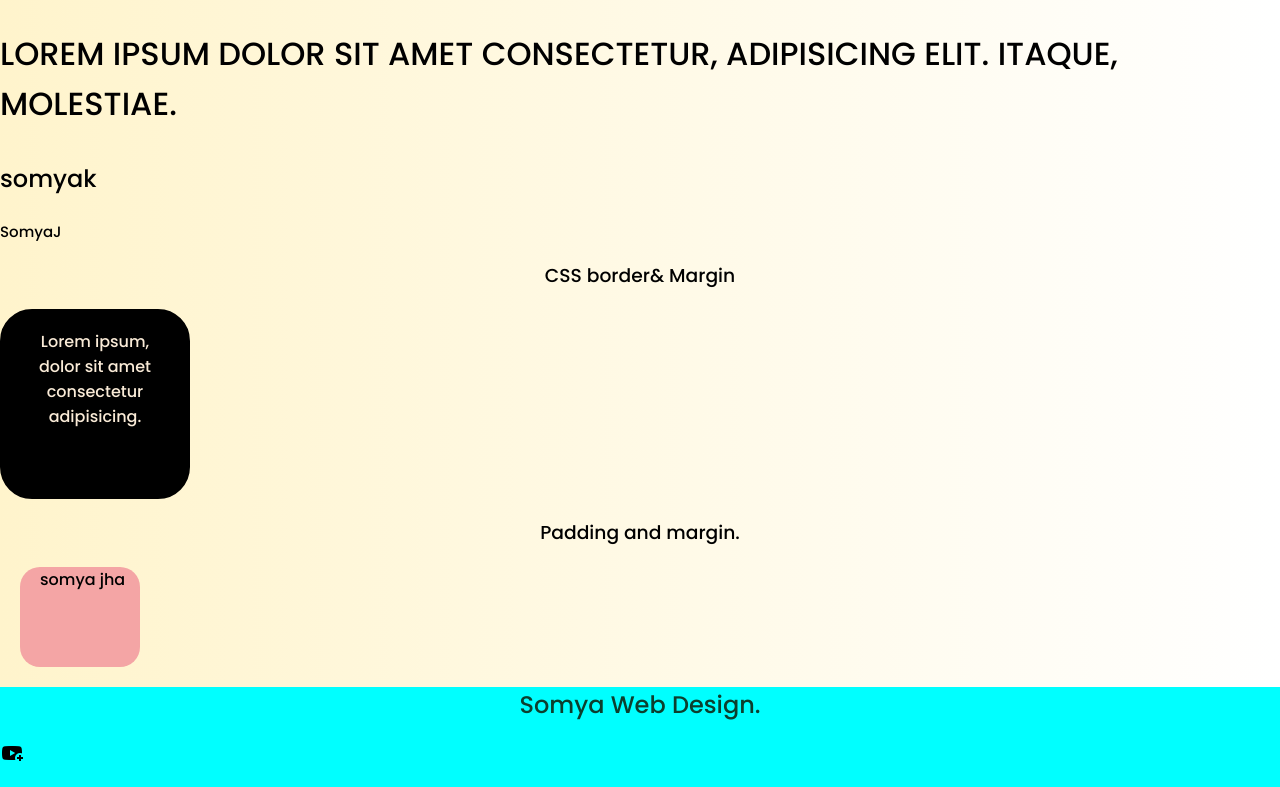
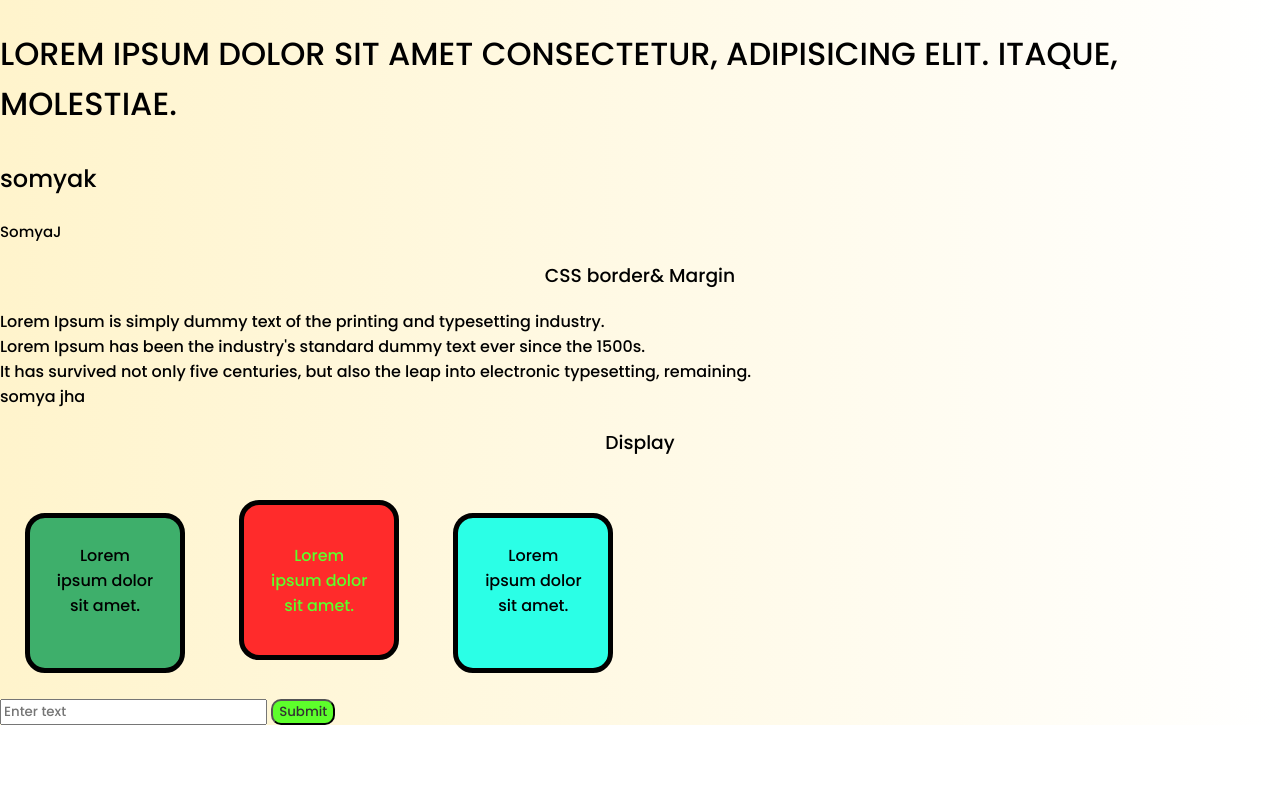
Before and after one commit to somyajha1233/CSS3, a plain HTML site: page index.html in a window 1280 px wide. Shown: the part 1005-1792 px from the top of the page. After the commit the page ends 1730 px from the top, so only its background shows below. Drawn offline with nearby package versions, Linux system fonts and the light colour scheme.

Commit message:
Add files via upload

```diff
--- a/index.html
+++ b/index.html
@@ -39,7 +39,7 @@
 </p>
 </h5>
 <center>
-<button> <a href="youo.html"target=blank><b> Learning Path!</b></a></button></center>
+<button id="io"> <a href="youo.html"target=blank><b> Learning Path!</b></a></button></center>
 <div id="page1">
 <h3> <center>  ID selector </center></h3>
 <p id="somya"> Lorem ipsum dolor sit amet consectetur adipisicing elit. Enim velit magni molestiae officiis? Minima blanditiis perferendis molestias sint doloremque exercitationem non repellat aperiam, labore velit repudiandae ullam nihil doloribus amet?</p>
@@ -64,22 +64,29 @@
 </div>
     <div id="page4">
         <h3> <center> CSS border& Margin </center></h3>
-        <div class="uy">
-         <center>  Lorem ipsum, dolor sit amet consectetur adipisicing. </center>
+        <div class="container">
+            <div class="rectangle black-rectangle">
+                Lorem Ipsum is simply dummy text of the printing and typesetting industry.
+            </div>
+            <div class="rectangle red-rectangle">
+                Lorem Ipsum has been the industry's standard dummy text ever since the 1500s.
+            </div>
+            <div class="rectangle blue-rectangle">
+                It has survived not only five centuries, but also the leap into electronic typesetting, remaining.
+            </div>
         </div>
-         <div id="page5">
-            <h3> <center> Padding and margin. </center> </h3>
-            <p id="df">
   somya jha
 
             </p>
          </div>
-
-    <div id="footer">
-        <h2> <center> Somya Web Design. </center></h2>
-        <span class="material-symbols-outlined">
-            youtube_activity
-            </span>
+ <div id="page5">
+    <h3> <center> Display </center> </h3>
 </div>
+    <div id="om">Lorem ipsum dolor sit amet.</div>
+    <div id="omm">Lorem ipsum dolor sit amet.</div>
+    <div id="ommm">Lorem ipsum dolor sit amet.</div>
+</div>
+<input placeholder="Enter text">
+<button id="brn">Submit</button>
 </body>
 </html>
--- a/styles.css
+++ b/styles.css
@@ -1,7 +1,20 @@
+html{
+    scroll-behavior: smooth;
+}
+*{
+    font-family:  'Poppins', sans-serif;
+    font-weight: normal;
+
+}
+body {
+    background: linear-gradient(to right, #fff4cc, #ffffff);
+
+}
 body {
     margin: 0;
     padding: 0;
-    font-family: Arial, sans-serif;
+    font-family: Poppins;
+
 
 }
 
@@ -58,19 +71,6 @@ body {
     }
 }
 
-html{
-    scroll-behavior: smooth;
-}
-*{
-    font-family:  'Poppins', sans-serif;
-    font-weight: normal;
-
-}
-body {
-        background: linear-gradient(to right, #fff4cc, #ffffff);
-
-    }
-
 h1 {
     color: rgb(12, 63, 46);
     font-family: montserrat;
@@ -89,18 +89,18 @@ h5 {
     font-size: 34px;
 
 }
-button {
+#io {
     color: rgb(214, 226, 43);
     font-family: Verdana, Geneva, Tahoma, sans-serif;
     background-color: aquamarine;
-    border-radius: 70px;
+    border-radius: 20px;
     cursor: pointer;
 
 }
 a {
     text-decoration: none;
   }
-button:hover {
+#io:hover {
     background-color: #29b982;
     box-shadow: 0 0 5px 0 rgba(219, 96, 52, 0.789);
     cursor: pointer;
@@ -148,7 +148,34 @@ button:hover {
     border-color: black;
     text-align: center;
     display:flex ;
+    .container {
+        display: flex;
+        justify-content: space-around;
+    }
 
+    .rectangle {
+        width: 200px;
+        height: 100px;
+        border-radius: 20px;
+        margin: 10px;
+        padding: 20px;
+        text-align: center;
+        font-size: 18px;
+        line-height: 1.5;
+        color: white;
+    }
+
+    .black-rectangle {
+        background-color: black;
+    }
+
+    .red-rectangle {
+        background-color: red;
+    }
+
+    .blue-rectangle {
+        background-color: blue;
+    }
 }
 #box {
 display:flex;
@@ -163,11 +190,8 @@ display:flex;
     border-radius: 32px;
     border-color: black;
 }
-#footer{
-    height:100px;
-    background-color: aqua;
 
-}
+
 
 ::-webkit-scrollbar{
     width: 8px;
@@ -176,7 +200,7 @@ display:flex;
     background-color:#d1e5ff;
 }
 ::-webkit-scrollbar-thumb{
-    background: linear-gradient(#642bff,#ff22e6);
+    background: linear-gradient(#feffcc,#ffffff);
     border-radius: 20px;
 }
 #df{
@@ -190,3 +214,84 @@ display:flex;
     margin: 20px;
     align-items: baseline;
 }
+#brn{
+    display: inline-block;
+    color: #333;
+    border-radius: 10px;
+    background-color: #5dff2b;
+}
+#brn:hover{
+    color: #2d2c2c;
+    border-radius: 13px;
+    background-color: #f0ba5e;
+}
+#om{
+    background-color: #3eaf6b;
+    width: 100px ;
+    height: 100px;
+    border-radius: 20px;
+    margin: 25px;
+    padding: 25px;
+    display: inline-block;
+    text-align: center;
+    border: 5px solid black;
+}
+#omm{
+    background-color: #ff2b2b;
+    width: 100px ;
+    height: 100px;
+    border-radius: 20px;
+    margin: 25px;
+    padding: 25px;
+    display: inline-block;
+    text-align: center;
+    align-content: center;
+    border: 5px solid black;
+    color: #5dff2b;
+}
+#ommm{
+    background-color: #2bffe6;
+    width: 100px ;
+    height: 100px;
+    border-radius: 20px;
+    margin: 25px;
+    padding: 25px;
+    display: inline-block;
+    text-align: center;
+    border: 5px solid black;
+}
+#om:hover{
+    background-color: #5dff2b;
+    width: 115px ;
+    height: 100px;
+    border-radius: 20px;
+    margin: 25px;
+    padding: 25px;
+    display: inline-block;
+    text-align: center;
+    border: 5px solid black;
+
+}
+#omm:hover{
+    background-color: #ff792b;
+    width: 115px ;
+    height: 100px;
+    border-radius: 20px;
+    margin: 25px;
+    padding: 25px;
+    display: inline-block;
+    text-align: center;
+    border: 5px solid black;
+    color: black;
+}
+#ommm:hover{
+    background-color: #2bb1ff;
+    width: 115px ;
+    height: 100px;
+    border-radius: 20px;
+    margin: 25px;
+    padding: 25px;
+    display: inline-block;
+    text-align: center;
+    border: 5px solid black;
+}
```
